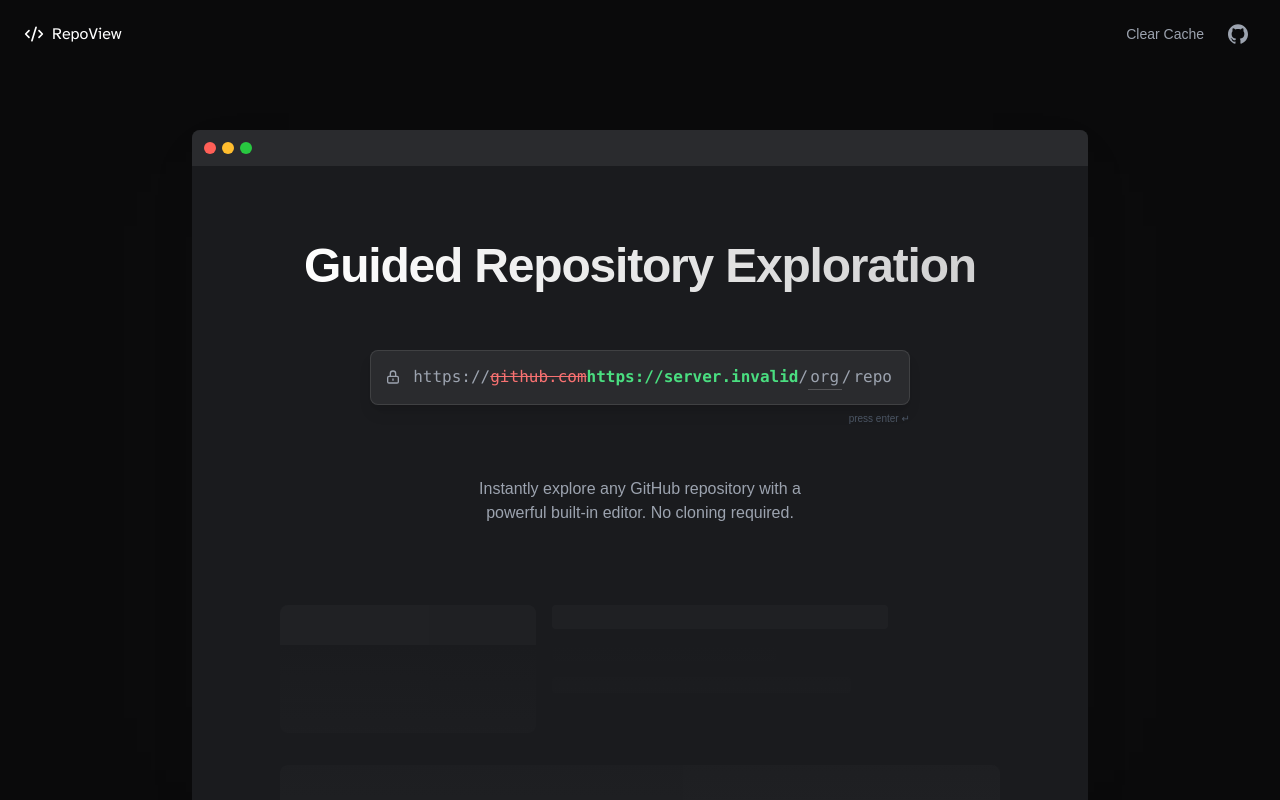
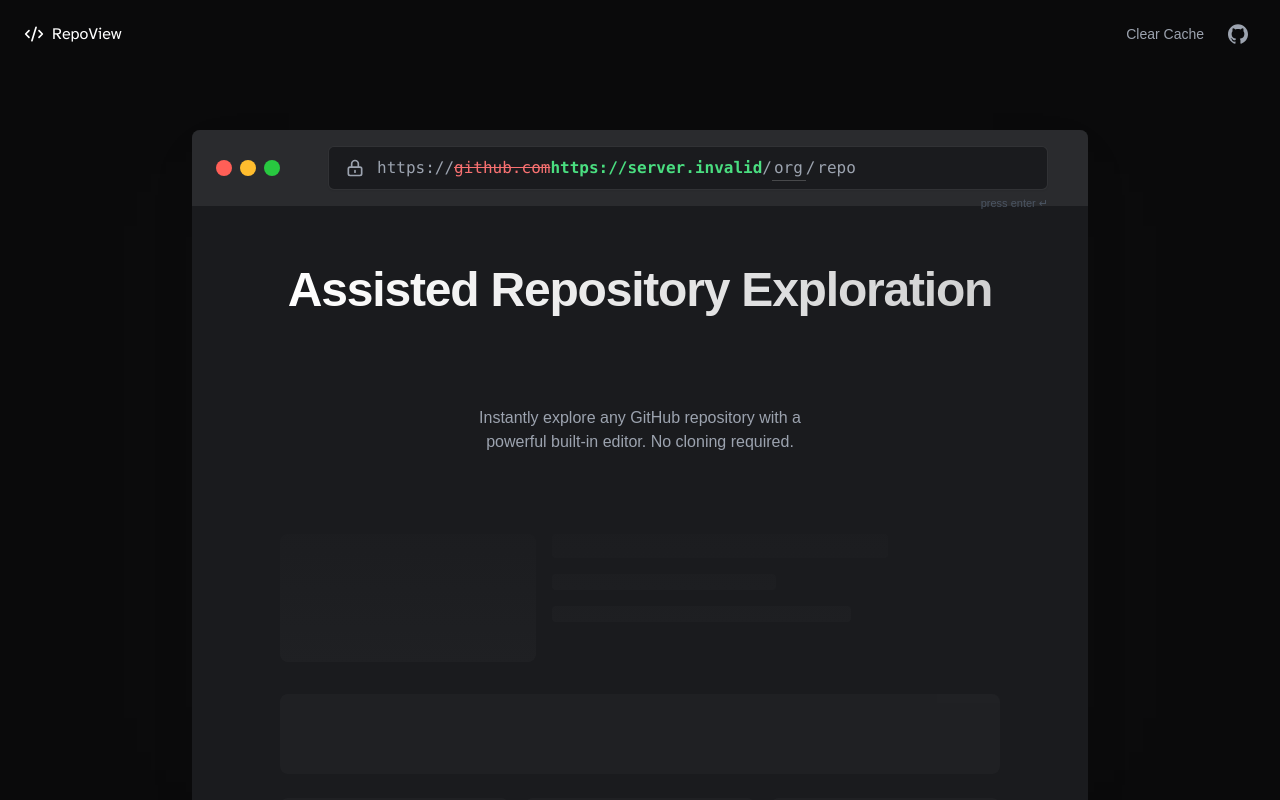
Before and after one commit to handlebauer/repoview, a Next.js app in the folder packages/web/: page / in a window 1280 px wide. Built offline with nearby package versions, Linux system fonts and the light colour scheme; no server answers.

Commit message:
refactor: Enhance browser UI layout and styling on homepage

```diff
--- a/packages/web/src/app/page.tsx
+++ b/packages/web/src/app/page.tsx
@@ -141,30 +141,25 @@ export default function Home() {
                     <div className="relative max-w-4xl mx-auto animate-fade-up h-full">
                         {/* Browser Chrome */}
                         <div className="relative bg-[#1A1B1E] rounded-lg shadow-[0_20px_50px_-20px_rgba(0,0,0,0.3)] overflow-hidden translate-y-[-2px] h-full">
-                            {/* Browser Top Bar */}
-                            <div className="bg-[#2A2B2E] p-3 flex items-center gap-2">
-                                <div className="flex gap-1.5">
-                                    <div className="w-3 h-3 rounded-full bg-[#FF5F57]"></div>
-                                    <div className="w-3 h-3 rounded-full bg-[#FFBD2E]"></div>
-                                    <div className="w-3 h-3 rounded-full bg-[#28C840]"></div>
-                                </div>
+                            {/* Unified Browser Frame */}
+                            <div className="bg-[#2A2B2E] p-4">
+                                {/* Top Controls and URL Bar Container */}
+                                <div className="flex items-center gap-6">
+                                    {/* Window Controls */}
+                                    <div className="flex gap-2 pl-2">
+                                        <div className="w-4 h-4 rounded-full bg-[#FF5F57]"></div>
+                                        <div className="w-4 h-4 rounded-full bg-[#FFBD2E]"></div>
+                                        <div className="w-4 h-4 rounded-full bg-[#28C840]"></div>
                                     </div>
 
-                            {/* Hero Text - Moved inside browser */}
-                            <div className="text-center pt-16 pb-12 flex flex-col gap-1 items-center">
-                                <h1 className="text-5xl max-w-[800px] font-bold tracking-tight leading-normal bg-gradient-to-r from-white to-white/80 bg-clip-text text-transparent">
-                                    Guided Repository Exploration
-                                </h1>
-                            </div>
-
-                            {/* Address Bar - Magnified */}
-                            <div className="relative pb-10">
-                                <div className="w-fit mx-auto transform transition-all duration-500">
+                                    {/* Integrated URL Bar */}
+                                    <div className="flex-1 flex justify-center px-6">
+                                        <div className="w-full max-w-3xl transform transition-all duration-500">
                                             {loadingState.type === 'idle' ? (
-                                        <div className="bg-[#2A2B2E] h-[54.72px] rounded-lg flex items-center gap-3 shadow-lg border border-white/10 transition-all duration-500 opacity-100 px-3.5">
+                                                <div className="bg-[#1A1B1E] h-[44px] rounded-md flex items-center gap-3 shadow-sm border border-white/10 transition-all duration-500 opacity-100 px-4">
                                                     {/* Lock Icon */}
                                                     <svg
-                                                className="w-4 h-4 text-gray-400 flex-shrink-0"
+                                                        className="w-5 h-5 text-gray-400 flex-shrink-0"
                                                         fill="none"
                                                         stroke="currentColor"
                                                         viewBox="0 0 24 24"
@@ -178,18 +173,22 @@ export default function Home() {
                                                     </svg>
 
                                                     <UrlInput
-                                                onValidityChange={setIsValid}
+                                                        onValidityChange={
+                                                            setIsValid
+                                                        }
                                                         onLoadingStart={
                                                             handleLoadingStart
                                                         }
                                                         onInputChange={() => {
                                                             setError(null)
-                                                    setShowErrorDialog(false)
+                                                            setShowErrorDialog(
+                                                                false,
+                                                            )
                                                         }}
                                                     />
                                                     <div className="absolute right-0 -bottom-6">
                                                         <span
-                                                    className={`text-[10px] transition-opacity duration-200 ${
+                                                            className={`text-[11px] transition-opacity duration-200 ${
                                                                 isValid
                                                                     ? 'text-gray-400'
                                                                     : 'text-gray-600'
@@ -201,7 +200,9 @@ export default function Home() {
                                                     {error && (
                                                         <button
                                                             onClick={() =>
-                                                        setShowErrorDialog(true)
+                                                                setShowErrorDialog(
+                                                                    true,
+                                                                )
                                                             }
                                                             className="absolute -right-10 top-1/2 -translate-y-1/2 text-red-500 hover:text-red-400 transition-colors"
                                                             aria-label="Show error details"
@@ -211,10 +212,10 @@ export default function Home() {
                                                     )}
                                                 </div>
                                             ) : (
-                                        <div className="bg-[#2A2B2E] h-[54.72px] rounded-lg flex items-center gap-3 shadow-lg border border-white/10 transition-all duration-500 min-w-[400px] px-3.5">
+                                                <div className="bg-[#1A1B1E] h-[44px] rounded-md flex items-center gap-3 shadow-sm border border-white/10 transition-all duration-500 w-full px-4">
                                                     {/* Simple Download Arrow */}
                                                     <svg
-                                                className="w-4 h-4 text-gray-400 flex-shrink-0"
+                                                        className="w-5 h-5 text-gray-400 flex-shrink-0"
                                                         fill="none"
                                                         stroke="currentColor"
                                                         viewBox="0 0 24 24"
@@ -239,7 +240,9 @@ export default function Home() {
                                                                     <path
                                                                         strokeLinecap="round"
                                                                         strokeLinejoin="round"
-                                                                strokeWidth={2}
+                                                                        strokeWidth={
+                                                                            2
+                                                                        }
                                                                         d="M12 8v4m0 4h.01M21 12a9 9 0 11-18 0 9 9 0 0118 0z"
                                                                     />
                                                                 </svg>
@@ -270,6 +273,15 @@ export default function Home() {
                                             )}
                                         </div>
                                     </div>
+                                </div>
+                            </div>
+
+                            {/* Hero Text */}
+                            <div className="text-center pt-12 pb-12 flex flex-col gap-1 items-center">
+                                <h1 className="text-5xl max-w-[800px] font-bold tracking-tight leading-normal bg-gradient-to-r from-white to-white/80 bg-clip-text text-transparent">
+                                    Assisted Repository Exploration
+                                </h1>
+                            </div>
 
                             {/* Instruction Text */}
                             <div
@@ -286,8 +298,8 @@ export default function Home() {
                                 </p>
                             </div>
 
-                            {/* Browser Content Preview (cut off) */}
-                            <div className="h-[calc(100%-400px)] bg-gradient-to-b from-[#1A1B1E] via-[#1A1B1E] to-[#1A1B1E] relative">
+                            {/* Browser Content Preview (cut off) - Adjusted height */}
+                            <div className="h-[calc(100%-500px)] bg-gradient-to-b from-[#1A1B1E] via-[#1A1B1E] to-[#1A1B1E] relative">
                                 <div className="max-w-3xl mx-auto px-6 py-12 opacity-50">
                                     <div className="flex gap-4">
                                         <div className="w-64 h-32 bg-white/5 rounded-lg"></div>
```
Lines whose indentation alone changed are shown as unchanged.
